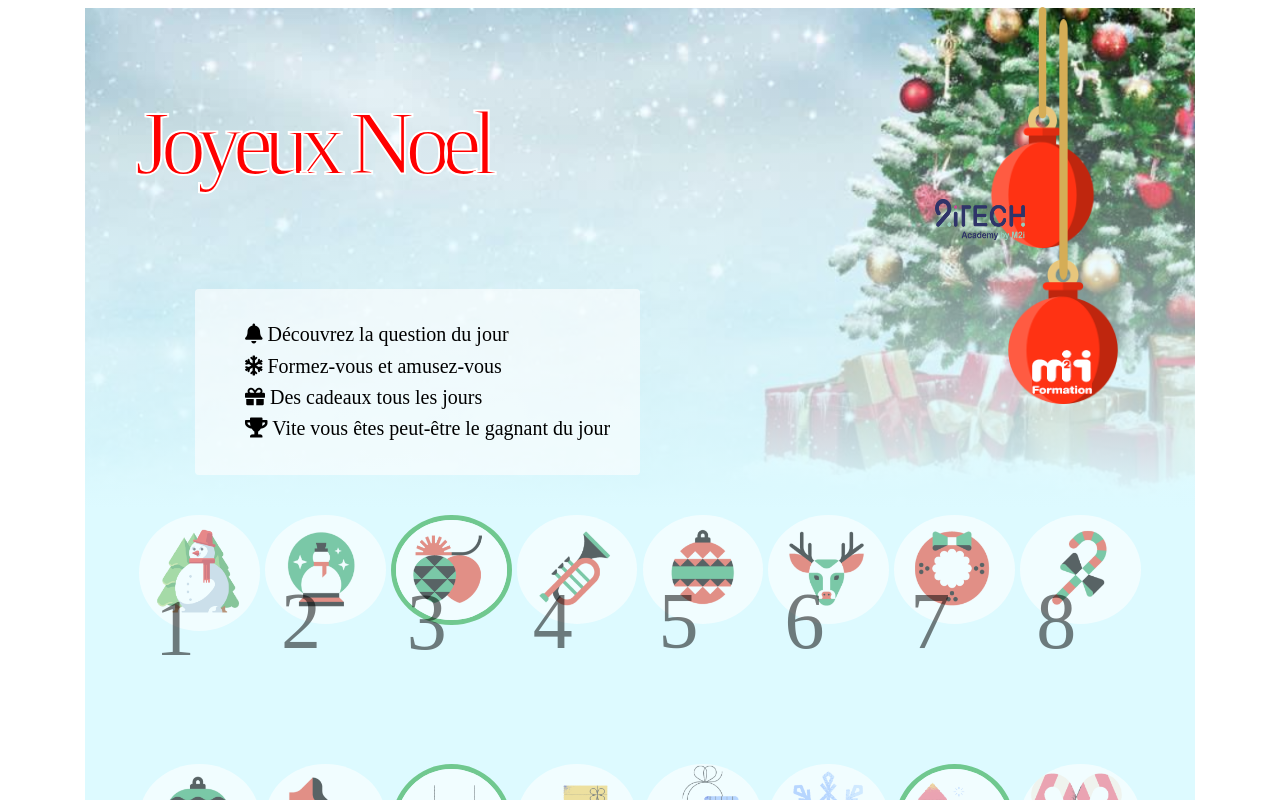
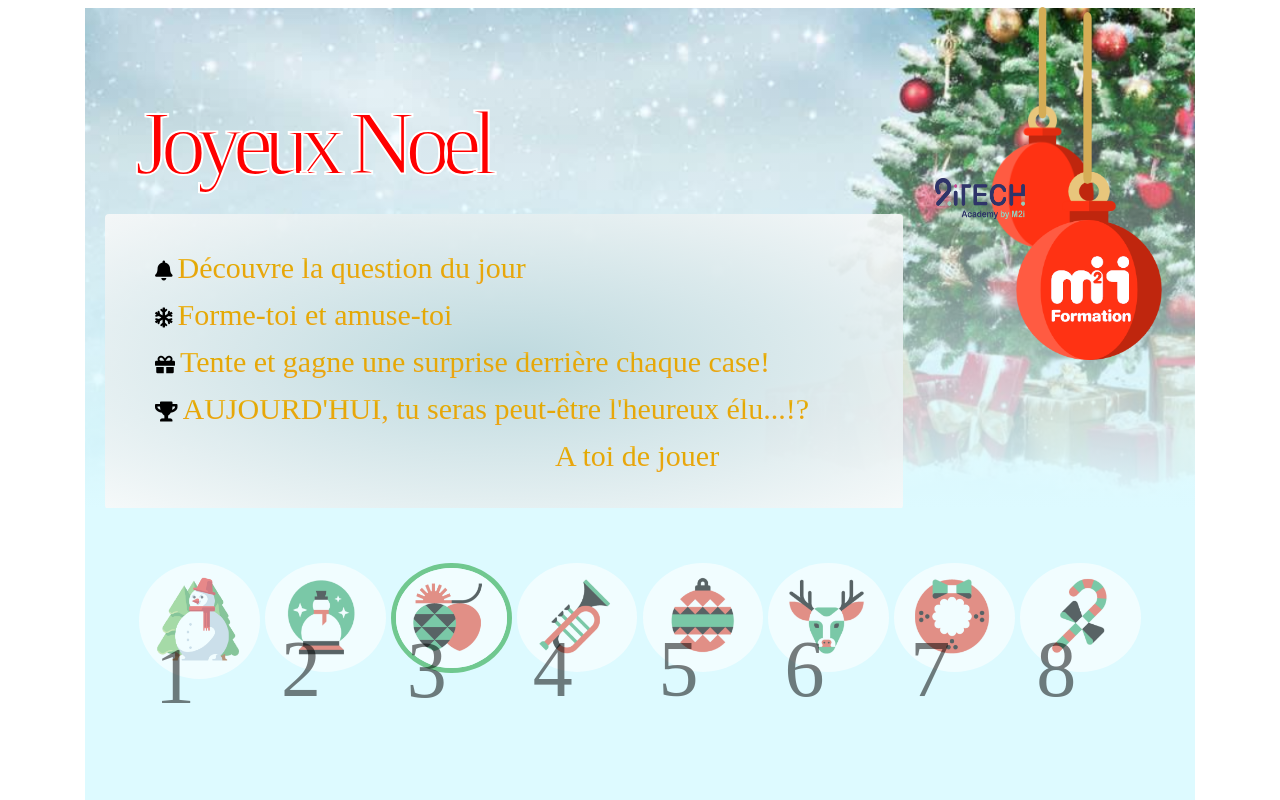
Before and after one commit to MustaphaElKhal/landing_christmas-m2i, a React (Create React App) app: page / in a window 1280 px wide. Shown: the top 800 px of the page. Built offline with nearby package versions, Linux system fonts and the light colour scheme; a web font is replaced by a local one.

Commit message:
add modifs Lynda

```diff
--- a/src/BoxDay.js
+++ b/src/BoxDay.js
@@ -53,7 +53,7 @@ class BoxDay extends Component {
         {this.props.dayPast
         ?
         (
-          <div className="box">
+          <div className="box" id={this.props.day}>
             <img
               className="imgDay rounded-circle opacity-1 border border-danger border-3" alt=""
               src={this.props.image.image}
@@ -69,7 +69,7 @@ class BoxDay extends Component {
               (this.props.day === 15 && this.props.currentDay !==true) || this.props.day === 22) && this.props.currentDay !==true
               ?
               (
-              <div className="box">
+              <div className="box" id={this.props.day}>
                 <img
                   className="imgDay rounded-circle opacity-3 border border-success border-3" alt=""
                   src={this.props.image.image}
@@ -83,7 +83,7 @@ class BoxDay extends Component {
               {(this.props.day === 3 || this.props.day === 11 || this.props.day === 15 || this.props.day === 22) && this.props.currentDay
               ?
               (
-                <div className="box">
+                <div className="box" id={this.props.day}>
                   <i className="fas fa-star-of-life size-4 pb-5" id="snow">
                     <p className="snowFlakes">Nouveau</p>
                   </i>
@@ -102,7 +102,7 @@ class BoxDay extends Component {
                 {this.props.currentDay
                   ?
                   (
-                  <div className="box">
+                  <div className="box" id={this.props.day}>
                     <i className="fas fa-star-of-life size-4 pb-5" id="snow">
                       <p className="snowFlakes">Nouveau</p>
                     </i>
@@ -112,7 +112,7 @@ class BoxDay extends Component {
                   )
                   :
                   (
-                  <div className="box">
+                  <div className="box" id={this.props.day}>
                     <img className="imgDay rounded-circle opacity-3" alt="" src={this.props.image.image}></img>
                     <div className="bottom-right opacity-3">{this.props.day}</div>
                   </div>
--- a/src/Home.css
+++ b/src/Home.css
@@ -55,12 +55,27 @@ li {
     -webkit-text-stroke: 0;
     letter-spacing: normal;
     font-size: 20px;
-    padding: 30px 30px 30px 50px;
-    background-color:rgb(255, 255, 255, 0.6);
+    padding: 30px 94px 30px 50px;
+    background: radial-gradient(ellipse at center, #bdd9de 0%,#f9f9f9e0 100%);
+    height: 100%;
     width: max-content;
-    margin-top: -539px;
+    margin-top: -600px;
     margin-bottom: -172px;
-    margin-left: 60px;
+    margin-left: -30px;
+}
+
+.headerLi {
+    display: inline-block;
+    font-size: 30px;
+    margin-bottom: 0px!important;
+    background: linear-gradient(to bottom, #cfc09f 22%,#c1b1b1 24%, #fdf7eb 26%, #f1bc48 27%,#e2aa00 40%,#eca413 78%);
+    -webkit-background-clip: text;
+    -webkit-text-fill-color: transparent;
+    color: #fff;
+}
+
+.youPlay {
+    margin-left: 400px;
 }
 
 .list {
@@ -131,47 +146,35 @@ li {
 /* Ajout CSS Balls */
 
 .ballnofil {
-    height: 144px;
-    width: 110px;
-    margin-left: 873px;
-    margin-top: 7px;
+    height: 188px;
+    width: 146px;
+    margin-left: 881px;
+    margin-top: -125px;
 }
 
 .fil {
-    height: 261px;
+    height: 172px;
     width: 9px;
-    margin-left: 924px;
-    margin-top: -669px;
+    margin-left: 948px;
+    margin-top: -744px;
 }
 
 .logo1{
     height: 41px;
     width: 90px;
     margin-left: 800px;
-    margin-top: -812px;
+    margin-top: -826px;
 }
 
 .logo2{
-    height: 44px;
-    width: 60px;
-    margin-left: 897px;
-    margin-top: -791px;
+    height: 66px;
+    width: 80px;
+    margin-left: 916px;
+    margin-top: -928px;
 }
 
 @media screen and (max-width: 991px) {
-    .ball {
-        display: none
-    }
-
-    .ballnofil {
-        display: none
-    }
-
-    .fil {
-        display: none
-    }
-
-    .logo2{
+    .ball, .ballnofil, .fil, .logo1, .logo2 {
         display: none
     }
 
@@ -182,23 +185,7 @@ li {
 }
 
 @media screen and (max-width: 1199px) {
-    .ball {
-        display: none
-    }
-
-    .ballnofil {
-        display: none
-    }
-
-    .fil {
-        display: none
-    }
-
-    .logo1{
-        display: none
-    }
-
-    .logo2{
+    .ball, .ballnofil, .fil, .logo1, .logo2 {
         display: none
     }
 
@@ -209,78 +196,39 @@ li {
 }
 
 @media screen and (max-width: 991px) {
-    .ball {
-        display: none
-    }
-
-    .ballnofil {
-        display: none
-    }
-
-    .fil {
-        display: none
-    }
-
-    .logo1{
-        display: none
-    }
-
-    .logo2{
+    .ball, .ballnofil, .fil, .logo1, .logo2 {
         display: none
     }
 
     .ulList {
         margin-top: 52px;
         margin-bottom: 12px;
+        padding: 30px 30px 30px 30px;
     }
 }
 
 @media screen and (max-width: 767px) {
-    .ball {
-        display: none
-    }
-
-    .ballnofil {
-        display: none
-    }
-
-    .fil {
-        display: none
-    }
-
-    .logo1{
-        display: none
-    }
-
-    .logo2{
+    .ball, .ballnofil, .fil, .logo1, .logo2 {
         display: none
     }
 
     .ulList {
         margin-top: 52px;
         margin-bottom: 12px;
-        margin-left: 0;
+        padding: 30px 30px 30px 17px;
+    }
+
+    .headerLi {
+        font-size: 20px;
+    }
+
+    .youPlay {
+        margin-left: 40px;
     }
 }
 
 @media screen and (max-width: 575px) {
-    .ball {
-        display: none
-    }
-
-    .ballnofil {
-        display: none
-    }
-
-    .fil {
-        display: none
-    }
-
-    .logo1{
-        display: none
-    }
-
-    .logo2{
+    .ball, .ballnofil, .fil, .logo1, .logo2 {
         display: none
     }
 
@@ -288,8 +236,17 @@ li {
         margin-top: 52px;
         margin-bottom: 12px;
         margin-left: -18px;
+        padding: 30px 30px 30px 17px;
     }
 
+    .headerLi {
+        font-size: 18px;
+    }
+
+    .youPlay {
+        margin-left: 40px;
+    }
+}
 
 @media ( max-width: 64em ){
     .liBoxDay {
@@ -307,5 +264,4 @@ li {
 .liBoxDay {
     flex: 0 0 99.5%;
   }
- }
 }
--- a/src/Home.js
+++ b/src/Home.js
@@ -36,7 +36,7 @@ class Home extends Component {
         startDayDate: this.getStartDayDate(),
         endDayDate: this.getEndDayDate(),
         images: [
-            {image:image1,date:1606564800},
+            {image:image1,date:1606824000},
             {image:image2,date:1606867200},
             {image:image3,date:1606953600},
             {image:image4,date:1607040000},
@@ -107,15 +107,16 @@ class Home extends Component {
             <img className="logo1" src={logotech}></img>
             <img className="logo2" src={logom2i}></img>
             <ul className="ulList rounded">
-                <li><i className="fas fa-bell"></i> Découvrez la question du jour</li>
-                <li><i className="fas fa-snowflake"></i> Formez-vous et amusez-vous</li>
-                <li><i className="fas fa-gift"></i> Des cadeaux tous les jours</li>
-                <li><i className="fas fa-trophy"></i> Vite vous êtes peut-être le gagnant du jour</li>
+                <li><i className="fas fa-bell"></i> <p className="headerLi">Découvre la question du jour</p></li>
+                <li><i className="fas fa-snowflake"></i> <p className="headerLi">Forme-toi et amuse-toi</p></li>
+                <li><i className="fas fa-gift"></i> <p className="headerLi">Tente et gagne une surprise derrière chaque case!</p></li>
+                <li><i className="fas fa-trophy"></i> <p className="headerLi">AUJOURD'HUI, tu seras peut-être l'heureux élu...!?</p></li>
+                <li className="youPlay"><p className="headerLi">A toi de jouer</p></li>
             </ul>
           </div>
 
         </div>
-        <div className="center pl-5 pr-5">
+        <div className="center pl-5 pr-5 pt-5">
           <ul className="ulBoxDay">
           {this.state.images.map((image, index) => (
             <BoxDay key={index} image={image} day={index+1} dayPast={this.pastDate(image.date)} currentDay={this.currentDate(image.date)}/>
```
Also changed, not shown: 1 other file (tests, documents, lock files or other folders).
